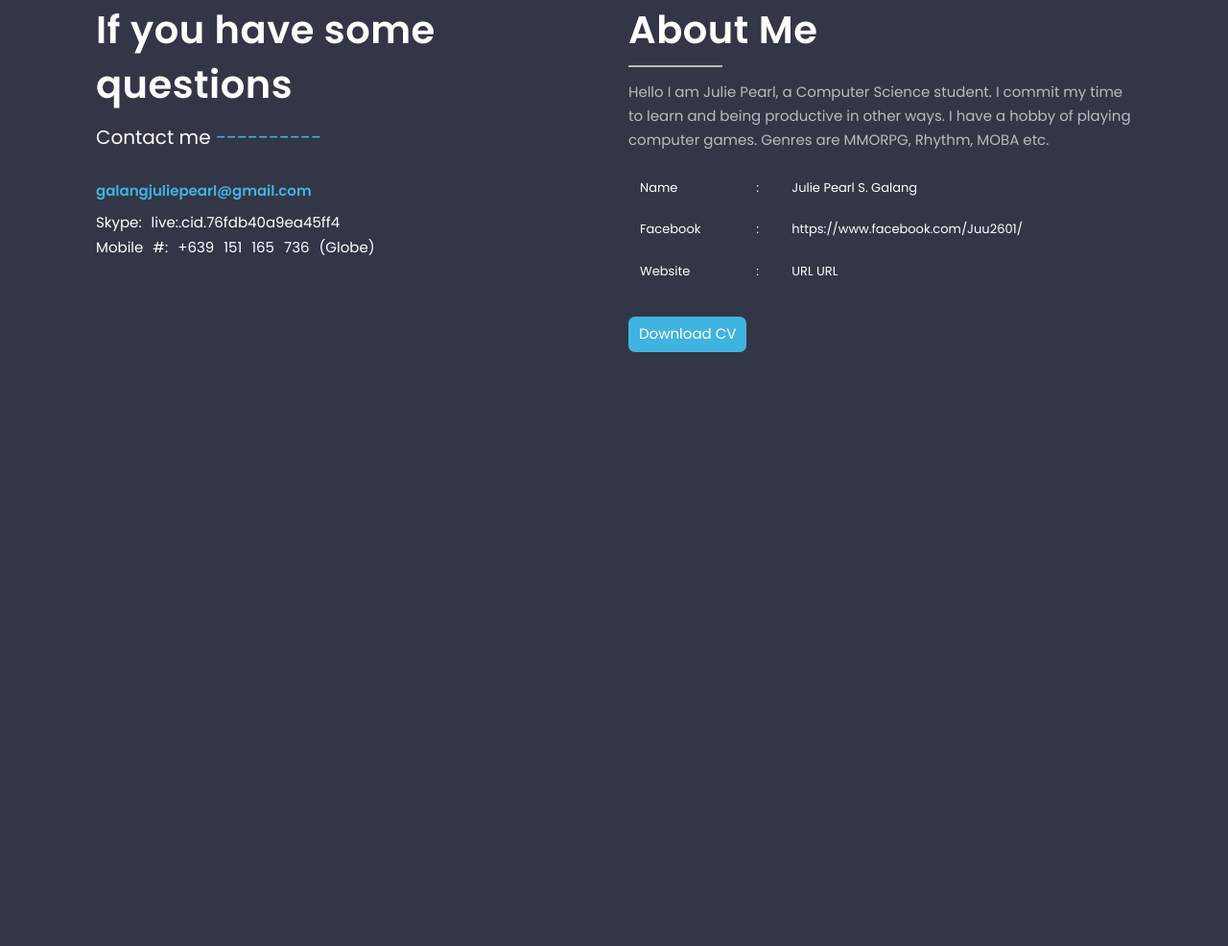
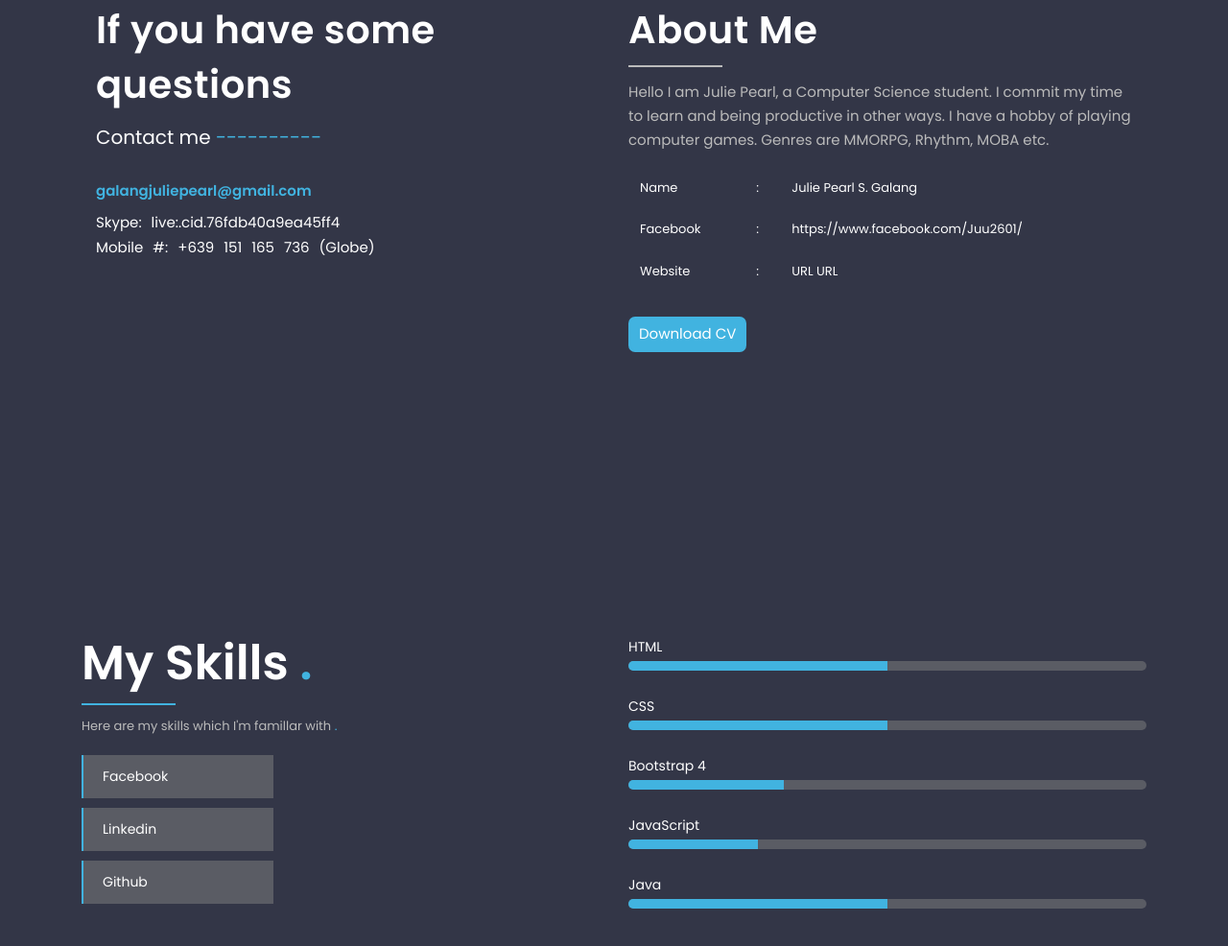
Before and after one commit to tripled212/JuliePearlG, a plain HTML site: page Home.html in a window 1280 px wide. Shown: the part 1031-2017 px from the top of the page at 96% size. Before the commit the page ends 1568 px from the top, so only its background shows below. Drawn offline with nearby package versions, Linux system fonts and the light colour scheme; no server answers.

Commit message:
Done Skills Section
added Skill section html &  css

```diff
--- a/Home.html
+++ b/Home.html
@@ -128,18 +128,86 @@
     </div>
 
     <!--Skills Section-->
-    <div class="skill-section">
+    <div class="skills-section">
         <div class="container">
             <div class="row">
-                <div>
+                <div class="col-lg-6 col-md-6 col-ms-12 col-xs-12 skills-section-left-section">
+                     <div>
+                         <h1 class="text-white" id="heading">My Skills <span style="color: #41b3e0;">.</span></h1>
+                         <hr>
+                         <p>Here are my skills which I'm famillar with <span style="color: #41b3e0;">.</span></p>
+                         <div class="social-media-icons">
+                             <ul class="list-group">
+                                <li class="list-group-item">
+                                      <a href="https://www.facebook.com/Juu2601/">Facebook</a>
+                                </li>
 
+                                <li class="list-group-item">
+                                    <a href="https://www.linkedin.com/in/julie-pearl-galang-94b592176/">Linkedin</a>
+                                </li>
+
+                                <li class="list-group-item">
+                                <a href="https://github.com/tripled212">Github</a>
+                                </li>
+                             </ul>
+                         </div>
+                        </div>
                 </div>
-                <div>
+                <div class="col-lg-6 col-md-6 col-ms-12 col-xs-12 skills-section-right-section" >
+                    <div>
+                        <div class="each-skills">
+                            <span>HTML</span>
+                            <div class="progress">
+                                <div class="progress-bar progress-bar-info" role="progressbar" aria-valuenow="50"
+                                aria-valuemin="0" aria-valuemax="100" style="width:50%">
+                                </div>
+                            </div>
+                        </div>
 
+                        <div class="each-skills">
+                            <span>CSS</span>
+                            <div class="progress">
+                                <div class="progress-bar progress-bar-info" role="progressbar" aria-valuenow="50"
+                                aria-valuemin="0" aria-valuemax="100" style="width:50%">
+                                </div>
+                            </div>
+                        </div>
+
+                        <div class="each-skills">
+                            <span>Bootstrap 4</span>
+                            <div class="progress">
+                                <div class="progress-bar progress-bar-info" role="progressbar" aria-valuenow="50"
+                                aria-valuemin="0" aria-valuemax="100" style="width:30%">
+                                </div>
+                            </div>
+                        </div>
+
+                        <div class="each-skills">
+                            <span>JavaScript</span>
+                            <div class="progress">
+                                <div class="progress-bar progress-bar-info" role="progressbar" aria-valuenow="50"
+                                aria-valuemin="0" aria-valuemax="100" style="width:25%">
+                                </div>
+                            </div>
+                        </div>
+
+                        <div class="each-skills">
+                            <span>Java</span>
+                            <div class="progress">
+                                <div class="progress-bar progress-bar-info" role="progressbar" aria-valuenow="50"
+                                aria-valuemin="0" aria-valuemax="100" style="width:50%">
+                                </div>
+                            </div>
+                        </div>
+
+                    </div>
                 </div>
             </div>
         </div>
     </div>
+
+    <!--Portfolio Section-->
+
 
     <div id="particles-js"></div>
     <script src="https://cdn.jsdelivr.net/particles.js/2.0.0/particles.min.js"></script>
--- a/style.css
+++ b/style.css
@@ -296,3 +296,72 @@ canvas.particles-js-canvas-el{
 
     }
 }
+
+/* Skills Section */
+.skills-section {
+    padding: 100px 0px;
+}
+
+.skills-section-left-section{
+    display: flex;
+    flex-direction: column;
+    justify-content: center;
+
+}
+
+.skills-section #heading{
+    font-weight: 600;
+    font-size: 50px;
+}
+
+.skills-section hr{
+     border: 0.5px solid #41b3e0;
+     width: 6rem;
+     margin: 12px 0px;
+}
+
+.skills-section p{
+    color: #bbbbbb;
+    font-size: 13px;
+}
+
+.skills-section .social-media-icons .list-group-item{
+    border: none;
+    color: white;
+    border-left: 2px solid #41b3e0;
+    border-radius: 0px;
+    margin: 5px 0px;
+    width: 200px;
+    background: #81818180;
+    font-size: 14px;
+}
+
+.skills-section .social-media-icons .list-group-item a{
+    transition: 0.5s;
+    color: white;
+}
+
+.skills-section .social-media-icons .list-group-item:hover a{
+    margin-left: 10px;
+}
+
+.skills-section-right-section .each-skills {
+    margin: 25px 0px;
+}
+
+.skills-section-right-section .each-skills span {
+    color: white !important;
+    font-size: 14px;
+}
+
+.skills-section-right-section .each-skills .progress{
+    background: #81818180;
+    border-radius: 100px;
+    margin-top: 3px;
+    height: 10px;
+}
+
+.skills-section-right-section .each-skills .progress-bar{
+    background: #41b3e0;
+    color: transparent;
+}
```
